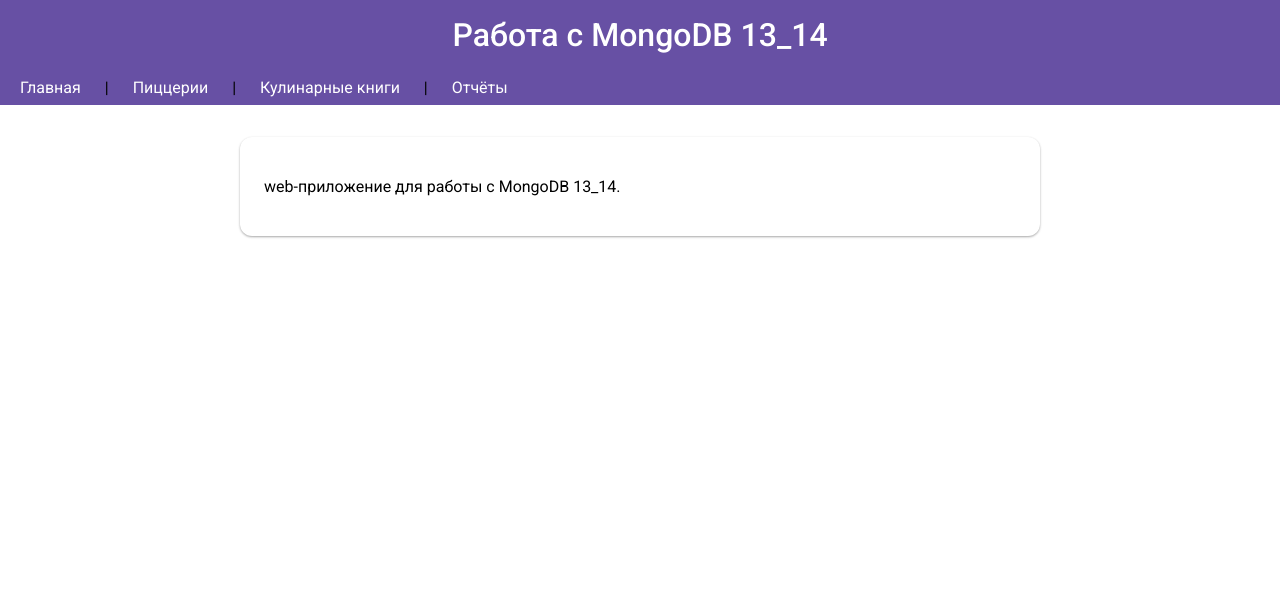
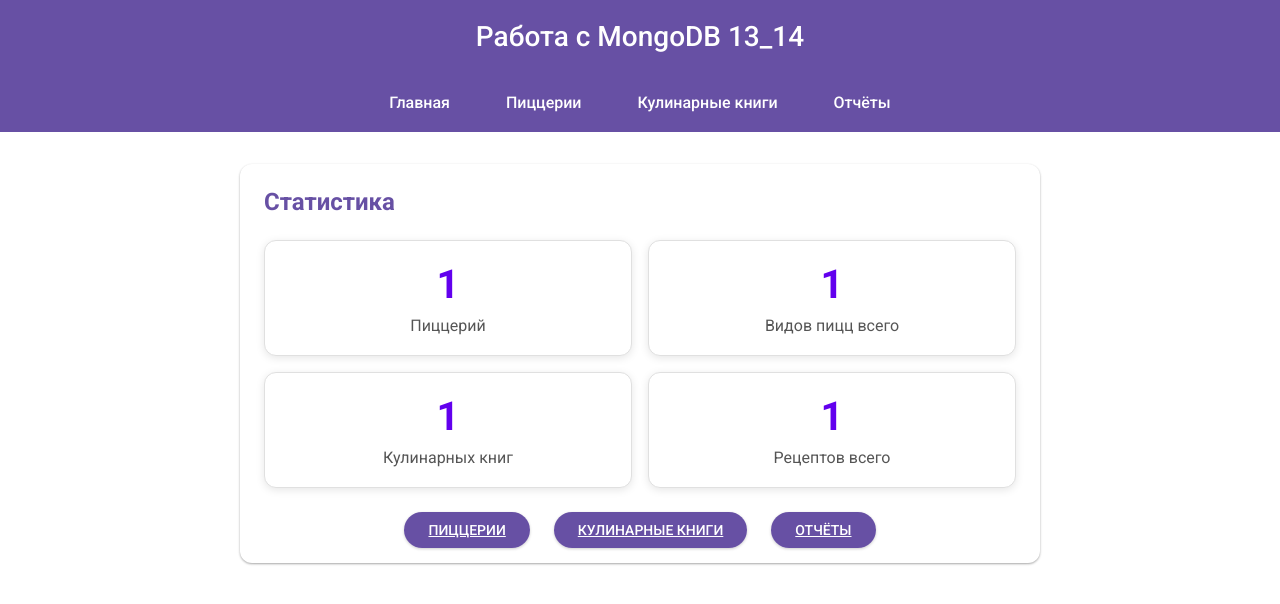
Before and after one commit to DimasikKot/mongo_PT_13_14, a Django app: template core/templates/index.html in a window 1280 px wide. Shown: the top 604 px of the page. Run offline with Django 5.2, Linux system fonts and the light colour scheme; the template is opened without the code that fills it: most values are stand-ins (such as "Sample title", 1, 10 or a date in 2020).

Commit message:
style: красиво

```diff
--- a/core/templates/base.html
+++ b/core/templates/base.html
@@ -34,7 +34,7 @@
         header {
             background-color: var(--md-primary);
             color: var(--md-on-primary);
-            padding: 16px;
+            padding: 20px 16px; /* чуть больше отступа сверху/снизу */
             text-align: center;
             box-shadow: 0 2px 4px rgba(0,0,0,0.1);
         }
@@ -42,20 +42,25 @@
         header h1 {
             margin: 0;
             font-weight: 500;
+            font-size: 28px; /* было ~24px, теперь больше */
         }
 
         nav {
             background-color: var(--md-primary);
-            padding: 8px 0;
+            padding: 12px 0;
+            display: flex;
+            justify-content: center; /* центрирование ссылок */
+            gap: 24px; /* расстояние между ссылками вместо | */
         }
 
         nav a {
             color: var(--md-on-primary);
             text-decoration: none;
             padding: 8px 16px;
-            margin: 0 4px;
             border-radius: 20px;
             transition: background 0.3s;
+            font-size: 16px; /* увеличенный размер текста */
+            font-weight: 500;
         }
 
         nav a:hover {
@@ -177,9 +182,9 @@
     </header>
 
     <nav>
-        <a href="/">Главная</a> |
-        <a href="/pizzerias/">Пиццерии</a> |
-        <a href="/cookbooks/">Кулинарные книги</a> |
+        <a href="/">Главная</a>
+        <a href="/pizzerias/">Пиццерии</a>
+        <a href="/cookbooks/">Кулинарные книги</a>
         <a href="/reports/">Отчёты</a>
     </nav>
 
--- a/core/templates/index.html
+++ b/core/templates/index.html
@@ -2,6 +2,51 @@
 
 {% block content %}
 <div class="card">
-    <p>web-приложение для работы с MongoDB 13_14.</p>
+    <h2>Статистика</h2>
+    <div style="display: grid; grid-template-columns: repeat(auto-fit, minmax(250px, 1fr)); gap: 16px; margin-top: 24px;">
+        <div class="stat-card">
+            <div class="stat-number">{{ pizzerias_count }}</div>
+            <div class="stat-label">Пиццерий</div>
+        </div>
+        <div class="stat-card">
+            <div class="stat-number">{{ total_pizzas }}</div>
+            <div class="stat-label">Видов пицц всего</div>
+        </div>
+        <div class="stat-card">
+            <div class="stat-number">{{ cookbooks_count }}</div>
+            <div class="stat-label">Кулинарных книг</div>
+        </div>
+        <div class="stat-card">
+            <div class="stat-number">{{ total_recipes }}</div>
+            <div class="stat-label">Рецептов всего</div>
+        </div>
+    </div>
+
+    <div style="margin-top: 32px; text-align: center;">
+        <a href="/pizzerias/" class="md-button">Пиццерии</a>
+        <a href="/cookbooks/" class="md-button" style="margin-left: 12px;">Кулинарные книги</a>
+        <a href="/reports/" class="md-button" style="margin-left: 12px;">Отчёты</a>
+    </div>
 </div>
+
+<style>
+    .stat-card {
+        background: var(--md-card-bg, #fff);
+        border: 1px solid var(--md-divider-color, #e0e0e0);
+        border-radius: 12px;
+        padding: 20px;
+        text-align: center;
+        box-shadow: 0 2px 8px rgba(0,0,0,0.1);
+    }
+    .stat-number {
+        font-size: 2.5rem;
+        font-weight: bold;
+        color: var(--md-primary-color, #6200ee);
+    }
+    .stat-label {
+        font-size: 1rem;
+        color: #555;
+        margin-top: 8px;
+    }
+</style>
 {% endblock %}
```
Also changed, not shown: core/templates/cookbooks.html (+36 -12 lines), core/templates/pizzerias.html (+38 -15 lines), core/templates/cookbook_form.html (line endings or trailing spaces).
